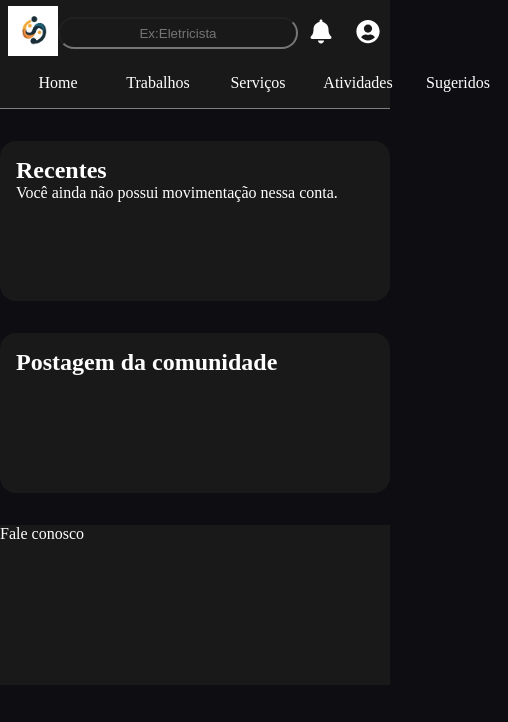
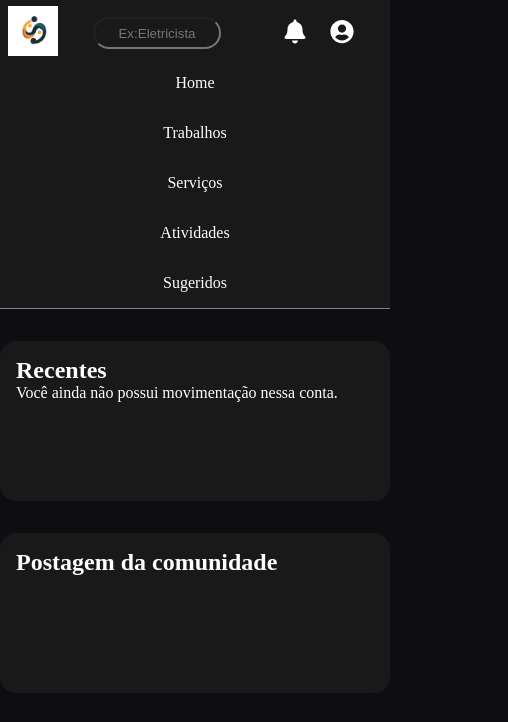
Before and after one commit to Paulo-Heber/TEU, a plain HTML site: page index.html in a window 390 px wide. Shown: the top 722 px of the page, 508 px wide, since content can reach past the window. Drawn offline with Linux system fonts and the light colour scheme.

Commit message:
organizando os .css em suas devidas pastas

```diff
--- a/index.html
+++ b/index.html
@@ -8,9 +8,10 @@
         integrity="sha512-1ycn6IcaQQ40/MKBW2W4Rhis/DbILU74C1vSrLJxCq57o941Ym01SwNsOMqvEBFlcgUa6xLiPY/NS5R+E6ztJQ=="
         crossorigin="anonymous" referrerpolicy="no-referrer" />
     <script src="https://kit.fontawesome.com/9354a88eb9.js" crossorigin="anonymous"></script>
-    <link rel="stylesheet" href="style.css">
+    <link rel="stylesheet" href="./src/style.css">
     <link rel="icon" href="./src/images/icone.png">
-    <link rel="stylesheet" href="src/reset.css">
+    <link rel="stylesheet" href="./src/reset.css">
+    <link rel="stylesheet" href="./src/responsive.css">
     <title>TEU-Tudo-Em-Um</title>
 </head>
 
@@ -40,11 +41,11 @@
         </div>
         <nav>
             <ul class="abas">
-                <li><a href="./index.html">Home</a></li>
-                <li><a href="./03-Trabalhos/Trabalhos.html">Trabalhos</a></li>
-                <li><a href="./04-Serviços/Serviços.html">Serviços</a></li>
-                <li><a href="">Atividades</a></li>
-                <li><a href="">Sugeridos</a></li>
+                <li class="aba"><a href="./index.html">Home</a></li>
+                <li class="aba"><a href="./03-Trabalhos/Trabalhos.html">Trabalhos</a></li>
+                <li class="aba"><a href="./04-Serviços/Serviços.html">Serviços</a></li>
+                <li class="aba"><a href="">Atividades</a></li>
+                <li class="aba"><a href="">Sugeridos</a></li>
             </ul>
         </nav>
         </ul>
--- /dev/null
+++ b/src/responsive.css
@@ -0,0 +1,17 @@
+@media (max-width:425px) {
+
+    .pesquisa {
+        max-width: 8rem;
+    }
+
+    .abas {
+        flex-direction: column;
+        margin: 0 auto;
+    }
+
+
+    .perfil-notificacoes {
+        padding: 0rem 1rem;
+
+    }
+}
--- a/style.css
+++ b/src/style.css
@@ -21,6 +21,7 @@ header {
     border-bottom: gray solid 1px;
     background-color: #19191a;
     min-width: 320px;
+    min-height: 112px;
     width: 100%;
 
     .pesquisa-perfil-notificacoes {
@@ -101,18 +102,3 @@ footer {
     background-color: #19191a;
     height: 10rem;
 }
-
-@media (max-width:320px) {
-    .abas {
-        flex-direction: column;
-        margin: 0 auto;
-    }
-
-    .abas li:hover {
-        border-radius:1rem 1rem 1rem 1rem;
-    }
-
-    .pesquisa {
-        max-width: 8rem;
-    }
-}
```
